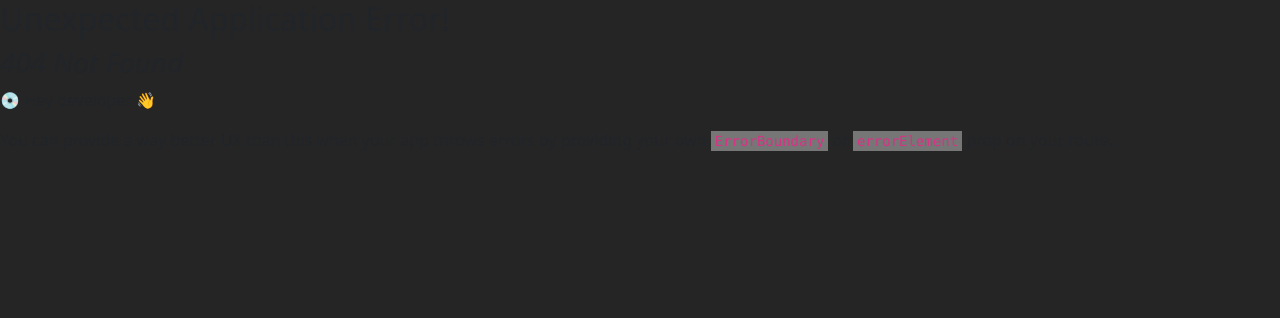
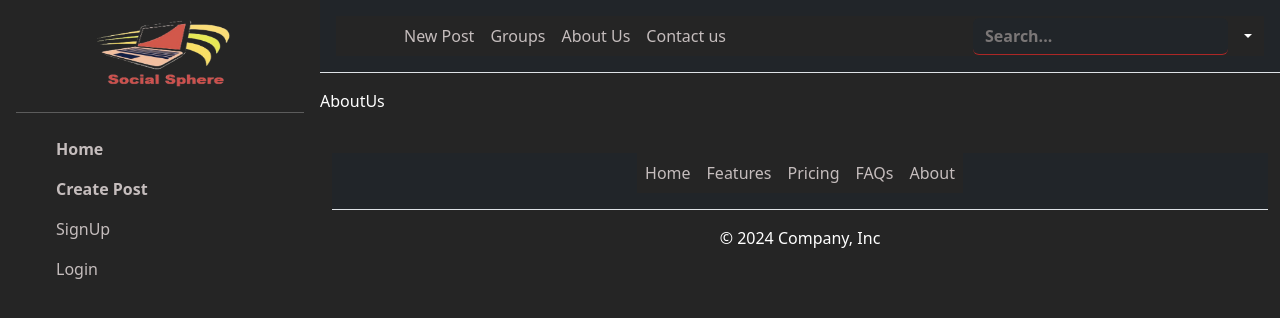
Before and after one commit to Pappu-Kr-Singh/CodePractise, a React (Vite) app in the folder Projects/social-sphere/: page /about-us in a window 1280 px wide. Before the commit this address had no page. Shown: the top 318 px of the page. Built offline with nearby package versions, Linux system fonts and the light colour scheme.

Commit message:
done the wiring of about us and contact us page

```diff
--- /dev/null
+++ b/Projects/social-sphere/src/components/AboutUs.jsx
@@ -0,0 +1,7 @@
+import React from "react";
+
+const AboutUs = () => {
+  return <div>AboutUs</div>;
+};
+
+export default AboutUs;
--- /dev/null
+++ b/Projects/social-sphere/src/components/Contact.jsx
@@ -0,0 +1,7 @@
+import React from "react";
+
+const Contact = () => {
+  return <div>Contact</div>;
+};
+
+export default Contact;
--- a/Projects/social-sphere/src/components/Header.jsx
+++ b/Projects/social-sphere/src/components/Header.jsx
@@ -62,12 +62,12 @@ const Header = () => {
                 </Link>
               </li>
               <li>
-                <Link to={"/"} className="nav-link px-2 ">
+                <Link to={"/about-us"} className="nav-link px-2 ">
                   About Us
                 </Link>
               </li>
               <li>
-                <Link to={"/"} className="nav-link px-2 ">
+                <Link to={"/contact-us"} className="nav-link px-2 ">
                   Contact us
                 </Link>
               </li>
--- a/Projects/social-sphere/src/main.jsx
+++ b/Projects/social-sphere/src/main.jsx
@@ -8,6 +8,8 @@ import PostList from "./components/PostList.jsx";
 import Login from "./components/Login.jsx";
 import { AuthContextProvider } from "./context/authContext.jsx";
 import Profile from "./components/Profile.jsx";
+import AboutUs from "./components/AboutUs.jsx";
+import Contact from "./components/Contact.jsx";
 
 const router = createBrowserRouter([
   {
@@ -18,6 +20,8 @@ const router = createBrowserRouter([
       { path: "/sign-up", element: <SignUp /> },
       { path: "/login", element: <Login /> },
       { path: "/profile", element: <Profile /> },
+      { path: "/about-us", element: <AboutUs /> },
+      { path: "/contact-us", element: <Contact /> },
       { path: "/create-post", element: <CreatePost /> },
     ],
   },
```
